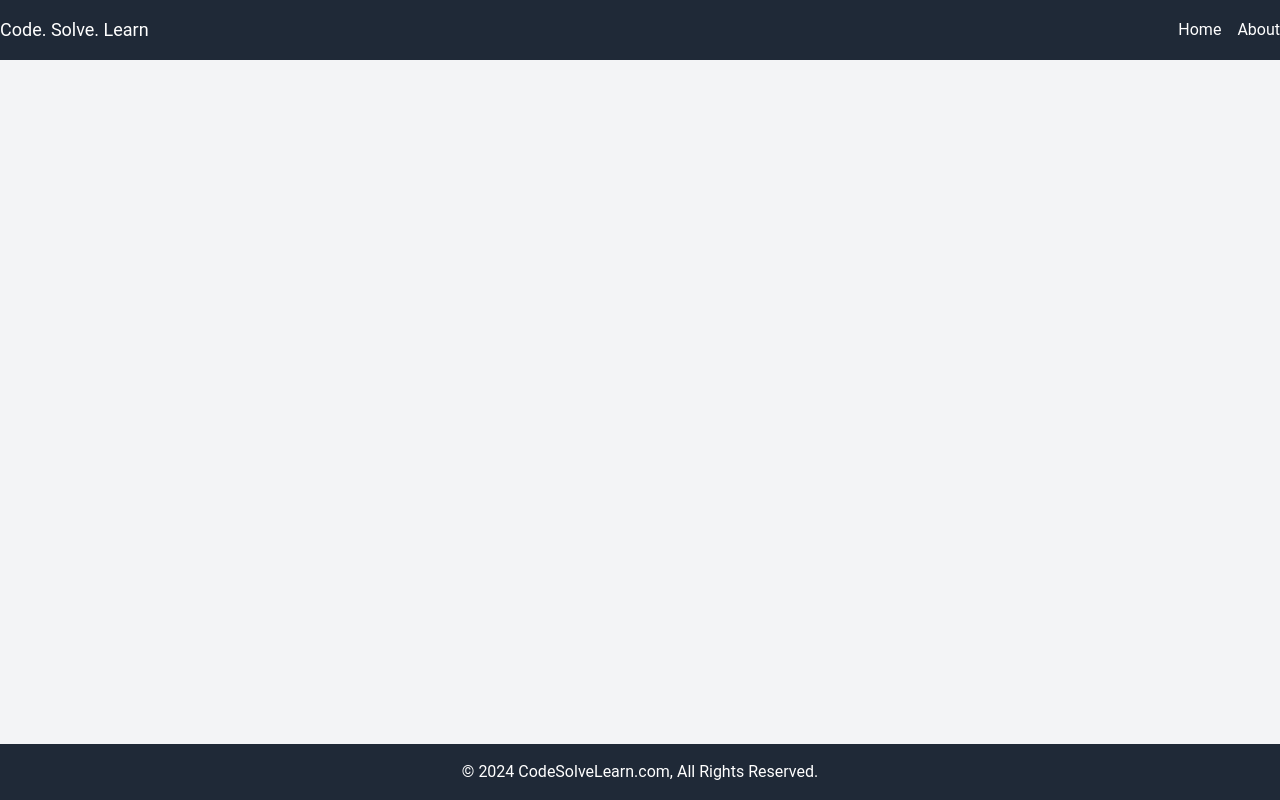
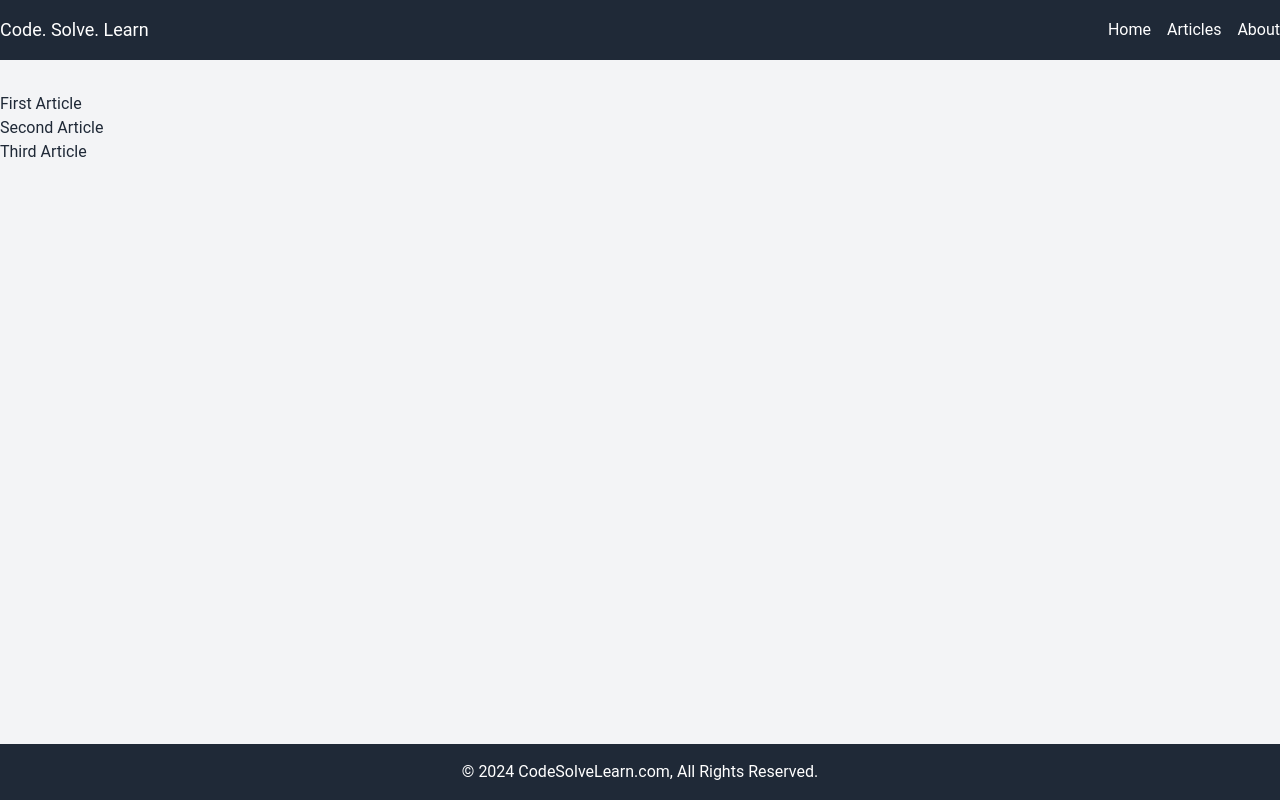
Before and after one commit to briandobbs/CodeSolveLearn, a React (Vite) app in the folder code_solve_learn/: page /articles in a window 1280 px wide. Built offline with nearby package versions, Linux system fonts and the light colour scheme.

Commit message:
initial work on articles

```diff
--- a/code_solve_learn/src/App.tsx
+++ b/code_solve_learn/src/App.tsx
@@ -4,6 +4,14 @@ import Header from "./components/Header";
 import Footer from "./components/Footer";
 import Home from "./components/Home";
 import About from "./components/About";
+import ArticlesGrid from "./components/ArticlesGrid";
+import { Article } from "./types/article";
+
+const articles: Article[] = [
+  { id: 1, title: "First Article", description: "This is the first article" },
+  { id: 2, title: "Second Article", description: "This is the second article" },
+  { id: 3, title: "Third Article", description: "This is the third article" },
+];
 
 function App() {
   return (
@@ -17,6 +25,10 @@ function App() {
           <Routes>
             <Route path="/" element={<Home />} />
             <Route path="/about" element={<About />} />
+            <Route
+              path="/articles"
+              element={<ArticlesGrid articles={articles} />}
+            />
           </Routes>
         </main>
 
--- /dev/null
+++ b/code_solve_learn/src/components/Article.tsx
@@ -0,0 +1,5 @@
+import React from "react";
+
+export default function Article() {
+  return <div>this is an article</div>;
+}
--- /dev/null
+++ b/code_solve_learn/src/components/ArticleCard.tsx
@@ -0,0 +1,14 @@
+import React from "react";
+import { Article } from "../types/article";
+
+interface ArticleCardProps {
+  article: Article;
+}
+
+export default function ArticleCard({ article }: ArticleCardProps) {
+  return (
+    <div>
+      <h2>{article.title}</h2>
+    </div>
+  );
+}
--- /dev/null
+++ b/code_solve_learn/src/components/ArticlesGrid.tsx
@@ -0,0 +1,17 @@
+import React from "react";
+import ArticleCard from "./ArticleCard";
+import { Article } from "../types/article";
+
+interface ArticlesGridProps {
+  articles: Article[];
+}
+
+export default function ArticlesGrid({ articles }: ArticlesGridProps) {
+  return (
+    <div>
+      {articles.map((article) => (
+        <ArticleCard key={article.id} article={article} />
+      ))}
+    </div>
+  );
+}
--- a/code_solve_learn/src/components/Header.tsx
+++ b/code_solve_learn/src/components/Header.tsx
@@ -6,9 +6,12 @@ export default function Header() {
     <header className="tw-bg-gray-800 tw-text-white tw-py-4">
       <div className="tw-flex tw-justify-between tw-items-center tw-container tw-mx-auto">
         <h2 className="tw-text-lg">Code. Solve. Learn</h2>
-        <nav className="tw-flex tw-gap-4">
+        <nav className="tw-flex tw-gap-4 tw-items-center">
           <Link className="tw-text-white" to="/">
             Home
+          </Link>
+          <Link className="tw-text-white" to="/articles">
+            Articles
           </Link>
           <Link className="tw-text-white" to="/about">
             About
--- /dev/null
+++ b/code_solve_learn/src/types/article.ts
@@ -0,0 +1,5 @@
+export interface Article {
+  id: number;
+  title: string;
+  description: string;
+}
```
